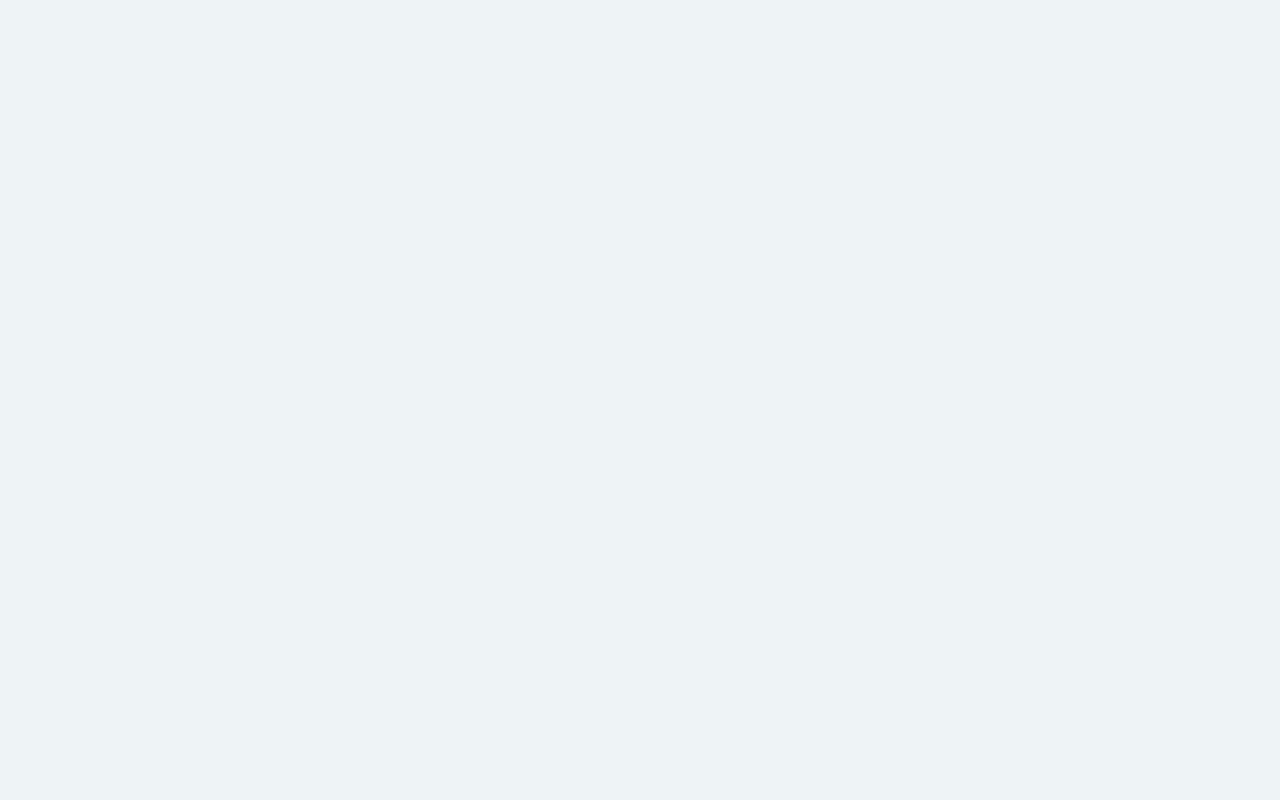
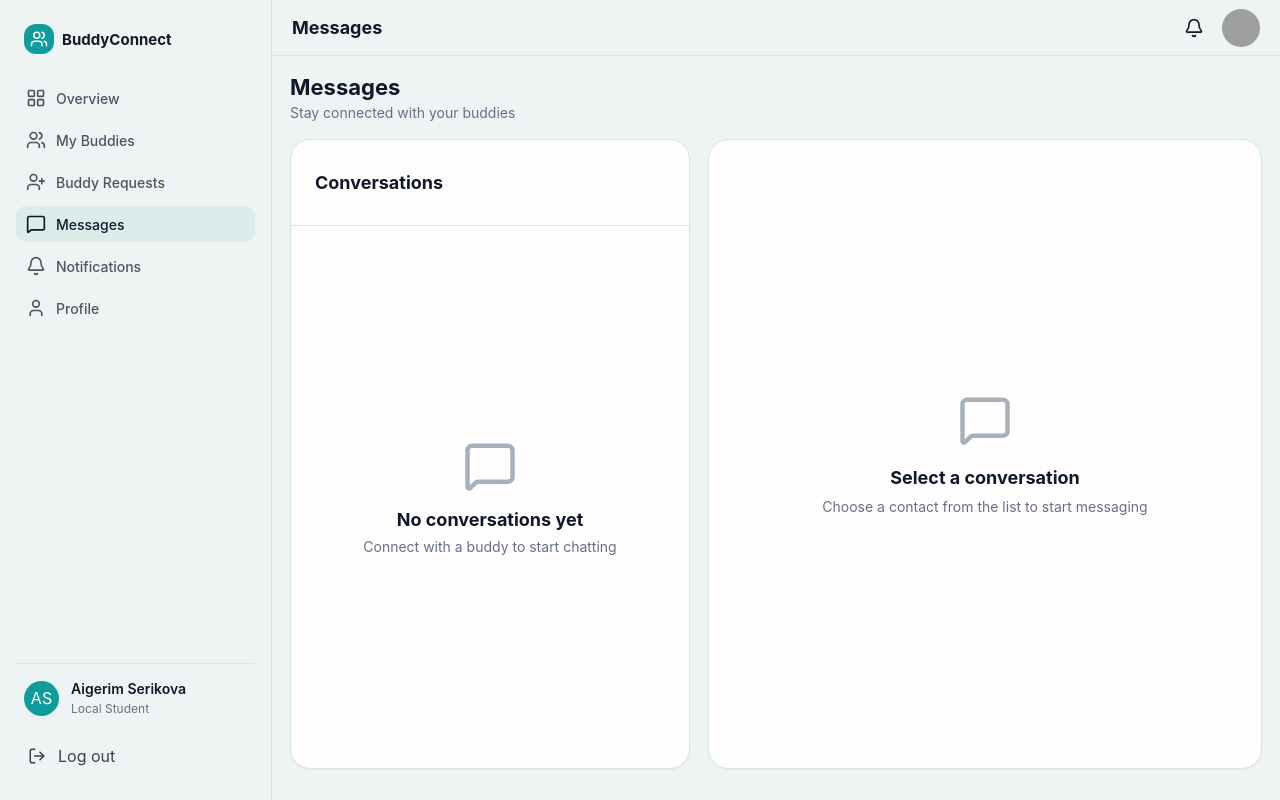
Before and after one commit to Aknniyet/buddy_project, a React app in the folder frontend/: page /buddy/messages in a window 1280 px wide. Before the commit this address had no page. Built offline with nearby package versions, Linux system fonts and the light colour scheme; grey boxes are pictures that could not be loaded; the HTML template or start-up script is replaced by a standard one.

Commit message:
added messages

```diff
--- /dev/null
+++ b/frontend/src/components/messages/EmptyConversationsState.jsx
@@ -0,0 +1,19 @@
+import { MessageSquare } from "lucide-react";
+
+function EmptyConversationsState({ title, description }) {
+  return (
+    <div className="messages-sidebar-card empty-conversations-state">
+      <div className="messages-card-header">
+        <h3>Conversations</h3>
+      </div>
+
+      <div className="empty-conversations-content">
+        <MessageSquare size={54} />
+        <h3>{title}</h3>
+        <p>{description}</p>
+      </div>
+    </div>
+  );
+}
+
+export default EmptyConversationsState;
--- /dev/null
+++ b/frontend/src/constants/buddyMessagesData.js
@@ -0,0 +1 @@
+export const buddyConversations = [];
--- a/frontend/src/constants/messagesData.js
+++ b/frontend/src/constants/studentMessagesData.js
@@ -1,4 +1,4 @@
-export const conversations = [
+export const studentConversations = [
   {
     id: 1,
     name: "Arman Tulegenov",
--- /dev/null
+++ b/frontend/src/pages/shared/MessagesPage.jsx
@@ -0,0 +1,66 @@
+import { useState } from "react";
+import DashboardLayout from "../../layouts/DashboardLayout";
+import ConversationsList from "../../components/messages/ConversationsList";
+import ChatWindow from "../../components/messages/ChatWindow";
+import EmptyChatState from "../../components/messages/EmptyChatState";
+import EmptyConversationsState from "../../components/messages/EmptyConversationsState";
+import { studentConversations } from "../../constants/studentMessagesData";
+import { buddyConversations } from "../../constants/buddyMessagesData";
+import "../../styles/messages.css";
+
+function MessagesPage({ userType = "student" }) {
+  const [selectedConversation, setSelectedConversation] = useState(null);
+
+  const isBuddy = userType === "buddy";
+
+  const conversations = isBuddy ? buddyConversations : studentConversations;
+
+  const pageDescription = isBuddy
+    ? "Stay connected with your buddies"
+    : "Stay connected with your buddies";
+
+  const emptyConversationTitle = isBuddy
+    ? "No conversations yet"
+    : "No conversations yet";
+
+  const emptyConversationDescription = isBuddy
+    ? "Connect with a buddy to start chatting"
+    : "Connect with a buddy to start chatting";
+
+  return (
+    <DashboardLayout
+      title="Messages"
+      sidebarType={isBuddy ? "buddy" : "student"}
+    >
+      <section className="messages-page">
+        <div className="messages-page-header">
+          <h1>Messages</h1>
+          <p>{pageDescription}</p>
+        </div>
+
+        <div className="messages-layout">
+          {conversations.length > 0 ? (
+            <ConversationsList
+              conversations={conversations}
+              selectedConversation={selectedConversation}
+              onSelectConversation={setSelectedConversation}
+            />
+          ) : (
+            <EmptyConversationsState
+              title={emptyConversationTitle}
+              description={emptyConversationDescription}
+            />
+          )}
+
+          {selectedConversation ? (
+            <ChatWindow conversation={selectedConversation} />
+          ) : (
+            <EmptyChatState />
+          )}
+        </div>
+      </section>
+    </DashboardLayout>
+  );
+}
+
+export default MessagesPage;
--- a/frontend/src/pages/student/MessagesPage.jsx
+++ /dev/null
@@ -1,38 +0,0 @@
-import { useState } from "react";
-import DashboardLayout from "../../layouts/DashboardLayout";
-import ConversationsList from "../../components/messages/ConversationsList";
-import ChatWindow from "../../components/messages/ChatWindow";
-import EmptyChatState from "../../components/messages/EmptyChatState";
-import { conversations } from "../../constants/messagesData";
-import "../../styles/messages.css";
-
-function MessagesPage() {
-  const [selectedConversation, setSelectedConversation] = useState(null);
-
-  return (
-    <DashboardLayout title="Messages">
-      <section className="messages-page">
-        <div className="messages-page-header">
-          <h1>Messages</h1>
-          <p>Stay connected with your buddies</p>
-        </div>
-
-        <div className="messages-layout">
-          <ConversationsList
-            conversations={conversations}
-            selectedConversation={selectedConversation}
-            onSelectConversation={setSelectedConversation}
-          />
-
-          {selectedConversation ? (
-            <ChatWindow conversation={selectedConversation} />
-          ) : (
-            <EmptyChatState />
-          )}
-        </div>
-      </section>
-    </DashboardLayout>
-  );
-}
-
-export default MessagesPage;
--- a/frontend/src/routes/AppRoutes.jsx
+++ b/frontend/src/routes/AppRoutes.jsx
@@ -6,9 +6,10 @@ import AdaptationGuidePage from "../pages/public/AdaptationGuidePage";
 import LoginPage from "../pages/public/LoginPage";
 import SignupPage from "../pages/public/SignupPage";
 
+import MessagesPage from "../pages/shared/MessagesPage";
+
 import StudentOverview from "../pages/student/StudentOverview";
 import FindBuddiesPage from "../pages/student/FindBuddiesPage";
-import MessagesPage from "../pages/student/MessagesPage";
 import AdaptationChecklistPage from "../pages/student/AdaptationChecklistPage";
 import NotificationsPage from "../pages/student/NotificationsPage";
 import ProfilePage from "../pages/student/ProfilePage";
@@ -28,9 +29,11 @@ function AppRoutes() {
       <Route path="/about" element={<AboutPage />} />
       <Route path="/guide" element={<AdaptationGuidePage />} />
 
+      <Route path="/student/messages" element={<MessagesPage userType="student" />} />
+      <Route path="/buddy/messages" element={<MessagesPage userType="buddy" />} />
+
       <Route path="/student/overview" element={<StudentOverview />} />
       <Route path="/student/find-buddies" element={<FindBuddiesPage />} />
-      <Route path="/student/messages" element={<MessagesPage />} />
       <Route path="/student/checklist" element={<AdaptationChecklistPage />}/>
       <Route path="/student/notifications" element={<NotificationsPage />} />
       <Route path="/student/profile" element={<ProfilePage />} />
--- a/frontend/src/styles/messages.css
+++ b/frontend/src/styles/messages.css
@@ -23,7 +23,7 @@
   display: grid;
   grid-template-columns: 400px 1fr;
   gap: 18px;
-  min-height: 700px;
+  height: calc(100vh - 170px);
 }
 
 .messages-sidebar-card,
@@ -107,7 +107,7 @@
 .chat-window-card {
   display: flex;
   flex-direction: column;
-  min-height: 700px;
+  height: 100%;
 }
 
 .chat-header {
@@ -234,7 +234,7 @@
   display: flex;
   align-items: center;
   justify-content: center;
-  min-height: 700px;
+  height: 100%;
 }
 
 .empty-chat-content {
@@ -259,6 +259,39 @@
   font-size: 14px;
 }
 
+.empty-conversations-state {
+  display: flex;
+  flex-direction: column;
+}
+
+.empty-conversations-content {
+  flex: 1;
+  display: flex;
+  align-items: center;
+  justify-content: center;
+  flex-direction: column;
+  color: #667085;
+  text-align: center;
+  padding: 24px;
+}
+
+.empty-conversations-content svg {
+  color: #a8b1bb;
+  margin-bottom: 16px;
+}
+
+.empty-conversations-content h3 {
+  margin: 0 0 8px;
+  font-size: 18px;
+  font-weight: 700;
+  color: #0f172a;
+}
+
+.empty-conversations-content p {
+  margin: 0;
+  font-size: 14px;
+}
+
 @media (max-width: 1100px) {
   .messages-layout {
     grid-template-columns: 1fr;
```
